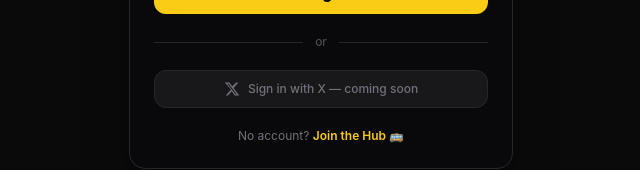
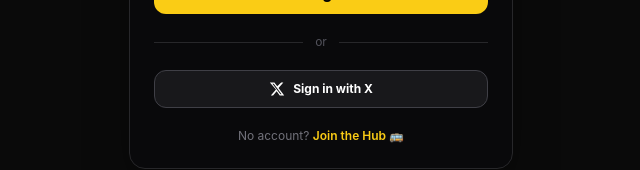
Before and after one commit to 13fxiii/-cruise-connect-hub, a Next.js app: page /auth/login in a window 1280 px wide. Shown: the part 513-683 px from the top of the page, without its empty margins (319-959 px from the left). Built offline with nearby package versions, Linux system fonts and the light colour scheme; no server answers.

Commit message:
feat: enable X/Twitter OAuth on login and signup

```diff
--- a/src/app/auth/login/LoginForm.tsx
+++ b/src/app/auth/login/LoginForm.tsx
@@ -5,7 +5,7 @@ import Link from 'next/link';
 import Image from 'next/image';
 import { createClient } from '@/lib/supabase/client';
 import { useRouter, useSearchParams } from 'next/navigation';
-import { Eye, EyeOff, Loader2, Mail, Lock, ArrowRight, Bus } from 'lucide-react';
+import { Eye, EyeOff, Loader2, Mail, Lock, ArrowRight } from 'lucide-react';
 
 type Mode = 'login' | 'forgot';
 
@@ -21,6 +21,22 @@ export default function LoginForm() {
   const searchParams = useSearchParams();
   const redirectTo  = searchParams.get('redirectTo') || '/feed';
   const supabase    = createClient();
+
+  /* ── X / Twitter OAuth ────────────────────────────────────── */
+  const handleXLogin = async () => {
+    setLoading(true);
+    setError('');
+    const { error } = await supabase.auth.signInWithOAuth({
+      provider: 'twitter',
+      options: {
+        redirectTo: `${window.location.origin}/auth/callback?next=${redirectTo}`,
+      },
+    });
+    if (error) {
+      setError(error.message);
+      setLoading(false);
+    }
+  };
 
   /* ── Email / Password sign-in ─────────────────────────────── */
   const handleLogin = async (e: React.FormEvent) => {
@@ -164,11 +180,20 @@ export default function LoginForm() {
         <div className="flex-1 h-px bg-zinc-800" />
       </div>
 
-      {/* X OAuth — coming soon banner */}
-      <div className="w-full flex items-center justify-center gap-2 bg-zinc-900 border border-zinc-800 text-zinc-500 text-xs font-medium py-2.5 rounded-xl cursor-not-allowed select-none">
-        <svg className="w-4 h-4 fill-zinc-500" viewBox="0 0 24 24"><path d="M18.244 2.25h3.308l-7.227 8.26 8.502 11.24H16.17l-4.714-6.231-5.401 6.231H2.746l7.73-8.835L1.254 2.25H8.08l4.259 5.631 5.905-5.631Zm-1.161 17.52h1.833L7.084 4.126H5.117z"/></svg>
-        Sign in with X — coming soon
-      </div>
+      {/* X OAuth — live */}
+      <button
+        type="button"
+        onClick={handleXLogin}
+        disabled={loading}
+        className="w-full flex items-center justify-center gap-2 bg-zinc-900 border border-zinc-700 hover:border-zinc-500 text-white text-xs font-bold py-2.5 rounded-xl transition-all hover:bg-zinc-800 disabled:opacity-60 disabled:cursor-not-allowed"
+      >
+        {loading ? (
+          <Loader2 className="w-4 h-4 animate-spin" />
+        ) : (
+          <svg className="w-4 h-4 fill-white" viewBox="0 0 24 24"><path d="M18.244 2.25h3.308l-7.227 8.26 8.502 11.24H16.17l-4.714-6.231-5.401 6.231H2.746l7.73-8.835L1.254 2.25H8.08l4.259 5.631 5.905-5.631Zm-1.161 17.52h1.833L7.084 4.126H5.117z"/></svg>
+        )}
+        Sign in with X
+      </button>
 
       {/* Sign up link */}
       <p className="text-center text-zinc-500 text-xs mt-5">
--- a/src/app/auth/signup/SignupForm.tsx
+++ b/src/app/auth/signup/SignupForm.tsx
@@ -12,6 +12,22 @@ export default function SignupForm() {
   const searchParams = useSearchParams();
   const intent       = searchParams.get('intent');
   const supabase     = createClient();
+
+  /* ── X / Twitter OAuth ────────────────────────────────────── */
+  const handleXSignup = async () => {
+    setLoading(true);
+    setError('');
+    const { error } = await supabase.auth.signInWithOAuth({
+      provider: 'twitter',
+      options: {
+        redirectTo: `${window.location.origin}/auth/callback?next=/feed`,
+      },
+    });
+    if (error) {
+      setError(error.message);
+      setLoading(false);
+    }
+  };
 
   const [form, setForm]         = useState({ email: '', password: '', username: '', displayName: '' });
   const [showPw, setShowPw]     = useState(false);
@@ -153,16 +169,24 @@ export default function SignupForm() {
         <p className="text-zinc-600 text-[11px] text-center">By joining, you agree to cruise responsibly 🚌</p>
       </form>
 
-      {/* X OAuth — coming soon */}
       <div className="flex items-center gap-3 my-4">
         <div className="flex-1 h-px bg-zinc-800" />
         <span className="text-zinc-600 text-xs">or</span>
         <div className="flex-1 h-px bg-zinc-800" />
       </div>
-      <div className="w-full flex items-center justify-center gap-2 bg-zinc-900 border border-zinc-800 text-zinc-500 text-xs py-2.5 rounded-xl cursor-not-allowed select-none">
-        <svg className="w-4 h-4 fill-zinc-500" viewBox="0 0 24 24"><path d="M18.244 2.25h3.308l-7.227 8.26 8.502 11.24H16.17l-4.714-6.231-5.401 6.231H2.746l7.73-8.835L1.254 2.25H8.08l4.259 5.631 5.905-5.631Zm-1.161 17.52h1.833L7.084 4.126H5.117z"/></svg>
-        Sign up with X — coming soon
-      </div>
+      <button
+        type="button"
+        onClick={handleXSignup}
+        disabled={loading}
+        className="w-full flex items-center justify-center gap-2 bg-zinc-900 border border-zinc-700 hover:border-zinc-500 text-white text-xs font-bold py-2.5 rounded-xl transition-all hover:bg-zinc-800 disabled:opacity-60 disabled:cursor-not-allowed"
+      >
+        {loading ? (
+          <Loader2 className="w-4 h-4 animate-spin" />
+        ) : (
+          <svg className="w-4 h-4 fill-white" viewBox="0 0 24 24"><path d="M18.244 2.25h3.308l-7.227 8.26 8.502 11.24H16.17l-4.714-6.231-5.401 6.231H2.746l7.73-8.835L1.254 2.25H8.08l4.259 5.631 5.905-5.631Zm-1.161 17.52h1.833L7.084 4.126H5.117z"/></svg>
+        )}
+        Sign up with X
+      </button>
 
       <p className="text-center text-zinc-500 text-xs mt-4">
         Already on board?{' '}
```
